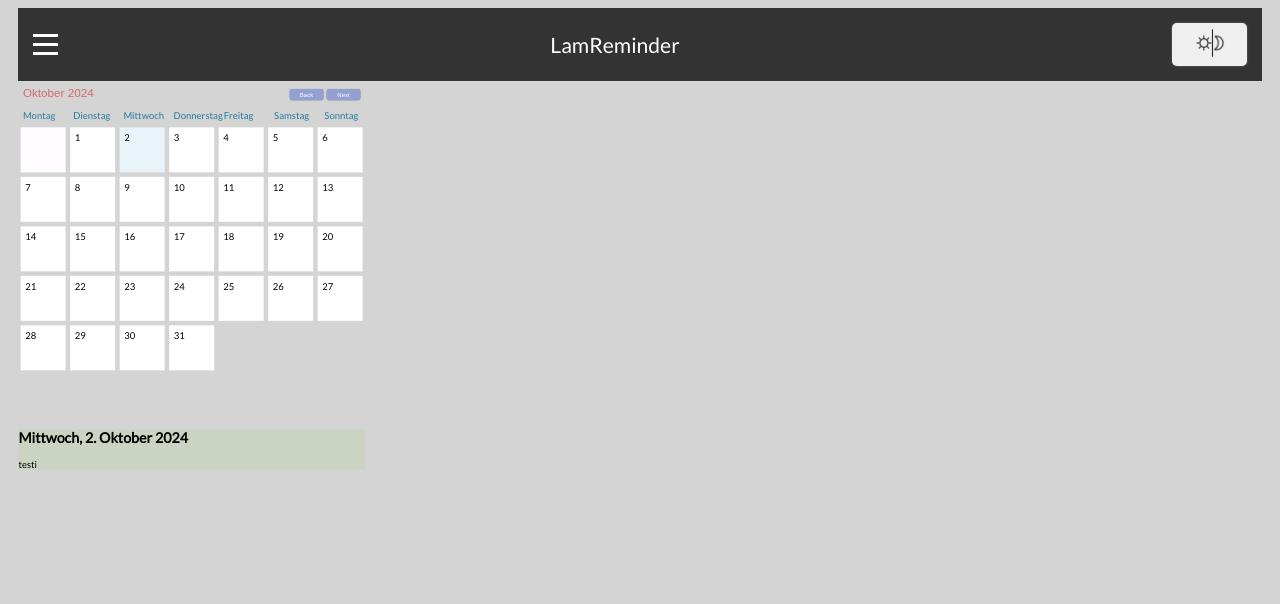
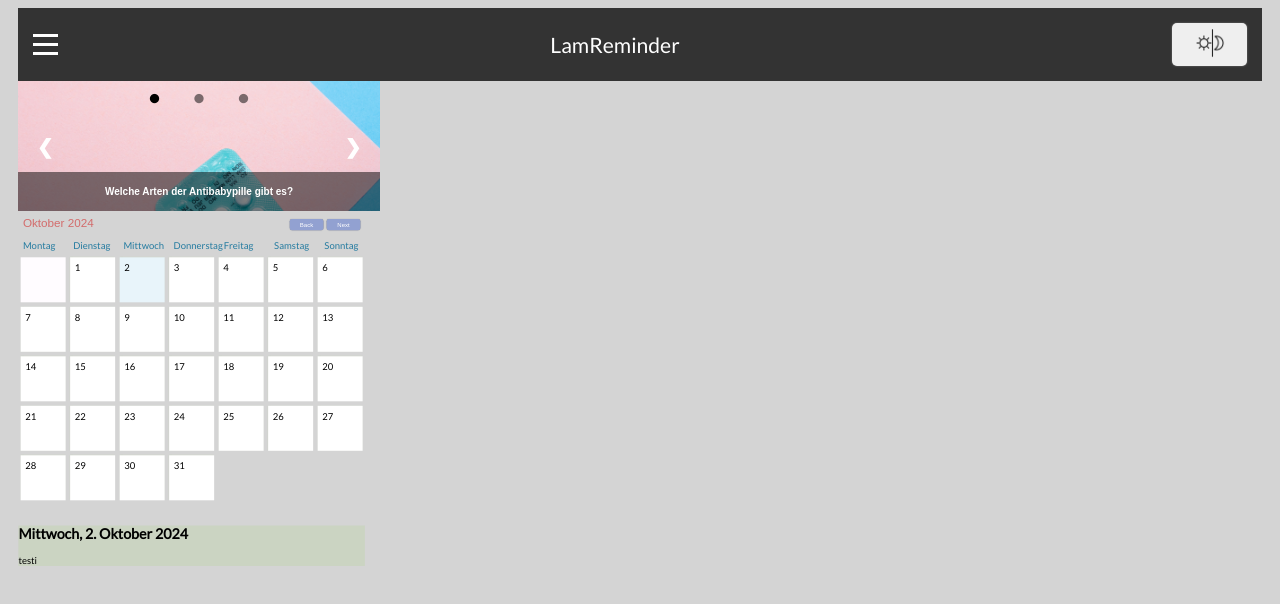
Before and after one commit to MeinNameAsti/LamReminder, a website: page www/index.html in a window 1280 px wide. Drawn offline with Linux system fonts and the light colour scheme.

Commit message:
added slideshow

```diff
--- a/www/css/index.css
+++ b/www/css/index.css
@@ -83,8 +83,7 @@ a {
   background-color: #cbd4c2;
 }
 
-/*----------START----------*/
-
+/*----------START CALENDER CONTAINER----------*/
 button {
   width: 75px;
   cursor: pointer;
@@ -223,3 +222,93 @@ button {
   position: absolute;
   background-color: rgba(0, 0, 0, 0.8);
 }
+/*-----------END CALENDER CONTAINER-----------*/
+
+/*----------START SLIDESHOW----------*/
+.slideshow {
+  width: 362px;
+  height: 130px;
+  position: relative;
+}
+
+.slide {
+  position: absolute;
+  top: 0;
+  right: 0;
+  bottom: 0;
+  left: 0;
+  overflow: hidden;
+  opacity: 0;
+  transition: opacity 1s;
+}
+
+.slide-bilder {
+  width: 100%;
+}
+
+.slide-textbereich {
+  position: absolute;
+  left: 0;
+  bottom: 0;
+  right: 0;
+  top: 70%;
+  background-color: rgba(0, 0, 0, 0.5);
+  color: white;
+  text-align: center;
+  font-family: sans-serif;
+  padding: 1% 15% 0 15%;
+}
+
+.slide-ueberschrift {
+  font-size: 10px;
+}
+
+.pfeil {
+  position: absolute;
+  top: 0;
+  bottom: 0;
+  font-size: 20px;
+  font-weight: bold;
+  display: flex;
+  justify-content: center;
+  align-items: center;
+  width: 15%;
+  color: rgba(255, 255, 255, 50);
+  user-select: none;
+  cursor: pointer;
+}
+
+.pfeil-links {
+  left: 0;
+}
+
+.pfeil-rechts {
+  right: 0;
+}
+
+.indikatorenliste {
+  position: absolute;
+  top: 0;
+  left: 0;
+  right: 0;
+  list-style-type: none;
+  font-size: 25px;
+  display: flex;
+  justify-content: center;
+  margin: 0;
+  padding: 0;
+}
+
+.indikator {
+  padding: 0 15px;
+  user-select: none;
+  cursor: pointer;
+  opacity: 0.5;
+  transition: opacity 1s;
+}
+
+.aktiv {
+  opacity: 1;
+}
+
+/*-----------END SLIDESHOW-----------*/
--- a/www/index.html
+++ b/www/index.html
@@ -37,7 +37,49 @@
         </button>
       </div>
     </header>
-    <!-- -------------------START------------------- -->
+    <!-- -------------------START SLIDESHOW------------------- -->
+    <div class="slideshow">
+      <div class="slide">
+        <img
+          src="img/slideshow/Slideshow_1.jpg"
+          alt="Bild von der Antibabypille"
+          class="slide-bilder"
+        />
+        <div class="slide-textbereich">
+          <h3 class="slide-ueberschrift">Welche Arten der Antibabypille gibt es?</h3>
+        </div>
+      </div>
+      <div class="slide">
+        <img
+          src="img/slideshow/Slideshow_2.jpg"
+          alt="Bild von einem Kalender"
+          class="slide-bilder"
+        />
+        <div class="slide-textbereich">
+          <h3 class="slide-ueberschrift">Wie funktioniert die korrekte einnahme?</h3>
+        </div>
+      </div>
+      <div class="slide">
+        <img
+          src="img/slideshow/Slideshow_3.jpg"
+          alt="Bild von Verhütungsmitteln"
+          class="slide-bilder"
+        />
+        <div class="slide-textbereich">
+          <h3 class="slide-ueberschrift">Welche Verhütungsmittel gibt es?</h3>
+        </div>
+      </div>
+      <a class="pfeil pfeil-links" onclick="umschalten(-1)"><span>&#10094</span></a
+      ><!--Hex-code vom zeichen 'Pfeil', ist verfügbar weil oben UTF-8 in head verwendet wird-->
+      <a class="pfeil pfeil-rechts" onclick="umschalten(1)"><span>&#10095</span></a>
+      <ol class="indikatorenliste">
+        <li class="indikator" onclick="springen(0)">&#8226;</li>
+        <li class="indikator" onclick="springen(1)">&#8226;</li>
+        <li class="indikator" onclick="springen(2)">&#8226;</li>
+      </ol>
+    </div>
+    <!-- -------------------END SLIDESHOW------------------- -->
+    <!-- -------------------START CALENDER CONTAINER------------------- -->
     <div id="container">
       <div id="header">
         <div id="monthDisplay"></div>
@@ -58,7 +100,7 @@
       </div>
 
       <div id="calendar"></div>
-      <br /><br /><br /><br />
+      <br />
       <div id="tagesinfo">
         <h2 id="dailyInformation"></h2>
         <p id="dailyDetails"></p>
@@ -82,7 +124,7 @@
       <button id="closeButton">Nein</button>
     </div>
     <div id="modalBackDrop"></div>
-    <!-- -------------------END------------------- -->
+    <!-- -------------------END CALENDER CONTAINER------------------- -->
     <script src="js/index.js"></script>
   </body>
 </html>
--- a/www/js/index.js
+++ b/www/js/index.js
@@ -18,7 +18,7 @@ document.querySelector("#color-mode").addEventListener("click", () => {
   }
 });
 
-//----------START----------
+//----------START CALENDER CONTAINER----------
 
 let nav = 0;
 let clicked = null;
@@ -179,7 +179,7 @@ function initButtons() {
 initButtons();
 load();
 
-//----------ENDE----------
+//----------ENDE CALENDER CONTAINER----------
 
 //display dailyInformation
 
@@ -187,3 +187,39 @@ let currentDay = load();
 
 dailyInformation.innerHTML = load();
 dailyDetails.innerHTML = "testi";
+
+//----------START SLIDESHOW----------
+const indikatoren = document.getElementsByClassName("indikator");
+indikatoren[0].classList.add("aktiv");
+
+const slides = document.getElementsByClassName("slide");
+slides[0].classList.add("aktiv");
+
+let aktuellerIndex = 0;
+
+function umschalten(anzahl) {
+  let neuerIndex = aktuellerIndex + anzahl;
+
+  //Wenn mann beim ersten Bild nochmal nach links klickt
+  if (neuerIndex < 0) {
+    neuerIndex = slides.length - 1;
+  }
+
+  //Wenn mann beim letzten Bild nochmal nach rechts klickt
+  if (neuerIndex > slides.length - 1) {
+    neuerIndex = 0;
+  }
+
+  springen(neuerIndex);
+}
+
+function springen(neuerIndex) {
+  indikatoren[aktuellerIndex].classList.remove("aktiv");
+  slides[aktuellerIndex].classList.remove("aktiv");
+
+  indikatoren[neuerIndex].classList.add("aktiv");
+  slides[neuerIndex].classList.add("aktiv");
+
+  aktuellerIndex = neuerIndex;
+}
+//----------ENDE SLIDESHOW----------
```
Also changed, not shown: README.md, notizen/Aktueller_status.png (added), notizen/Aktueller_ststus.png (deleted), www/img/slideshow/Slideshow_1.jpg (added), 2 other files.
